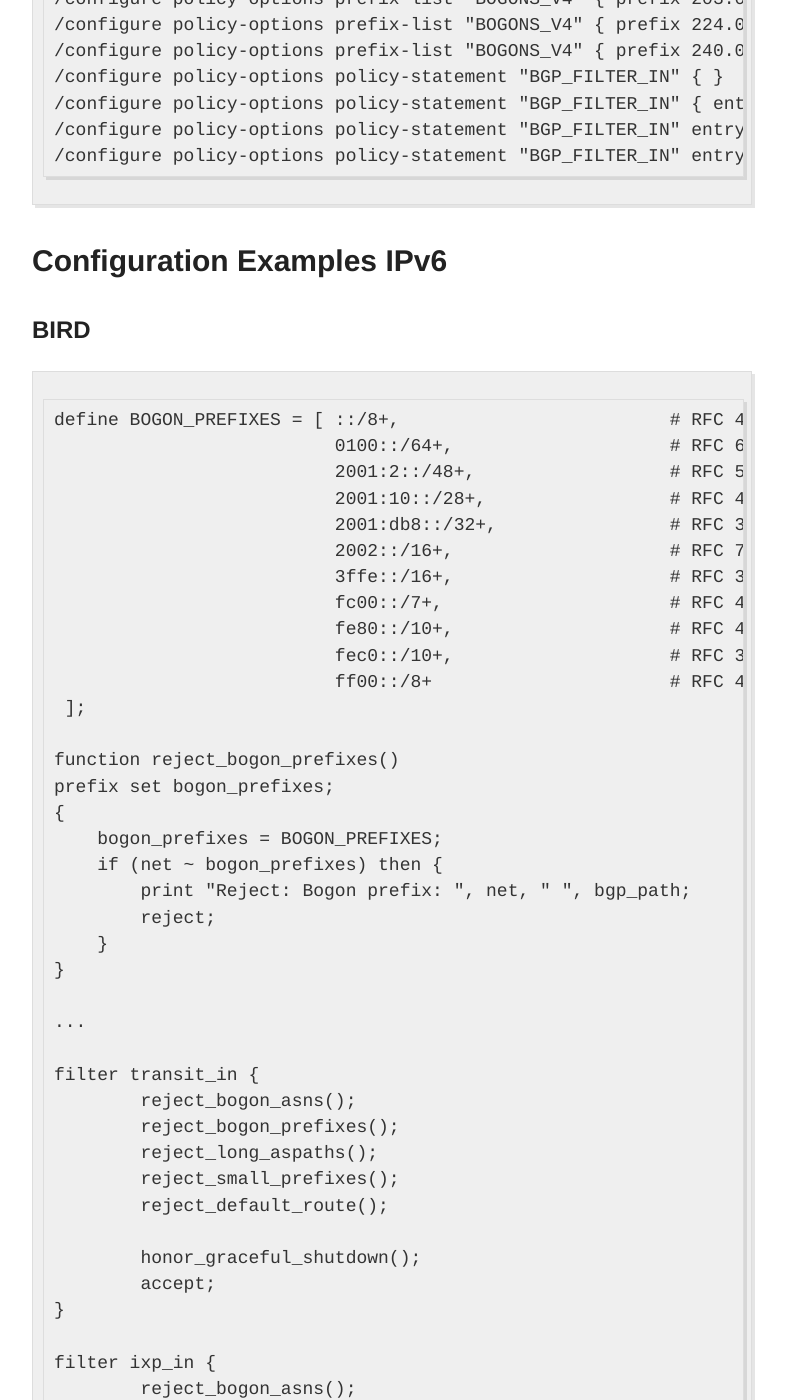
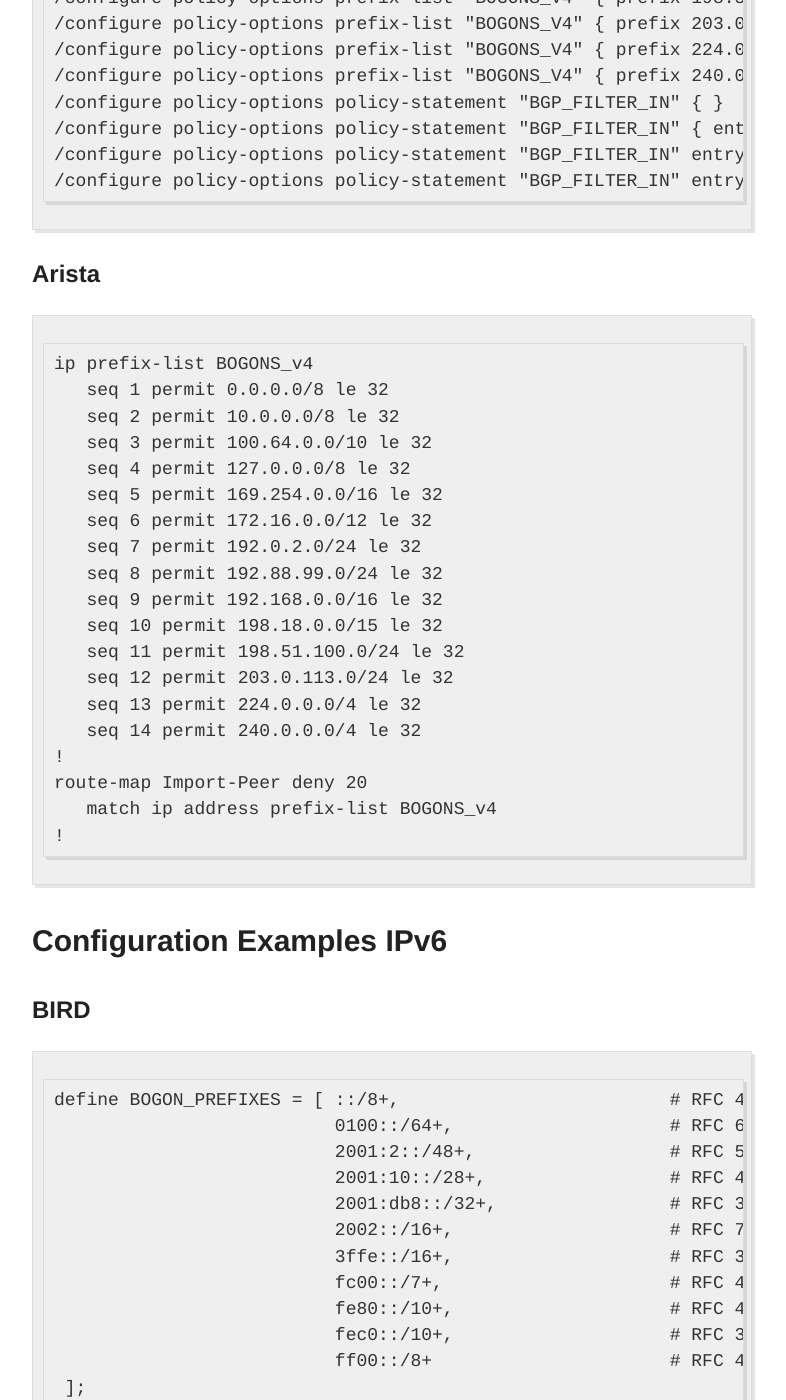
Before and after one commit to NLNOG/bgpfilterguide, a Jekyll site: the page built from guides/bogon_prefixes.md, in a window 1280 px wide and 1400 px high, scrolled down 7802 px. Shown: the whole window, without its empty margins (248-1034 px from the left). Built offline with Jekyll 4.4.1, drawn with Linux system fonts in a browser that asks for light colours.

Commit message:
Update bogon_prefixes.md Arista IPv4

````diff
--- a/guides/bogon_prefixes.md
+++ b/guides/bogon_prefixes.md
@@ -275,6 +275,28 @@
 /configure policy-options policy-statement "BGP_FILTER_IN" entry 10 from prefix-list ["BOGONS_V4"]
 /configure policy-options policy-statement "BGP_FILTER_IN" entry 10 action action-type reject
 ```
+## Arista
+```
+ip prefix-list BOGONS_v4
+   seq 1 permit 0.0.0.0/8 le 32
+   seq 2 permit 10.0.0.0/8 le 32
+   seq 3 permit 100.64.0.0/10 le 32
+   seq 4 permit 127.0.0.0/8 le 32
+   seq 5 permit 169.254.0.0/16 le 32
+   seq 6 permit 172.16.0.0/12 le 32
+   seq 7 permit 192.0.2.0/24 le 32
+   seq 8 permit 192.88.99.0/24 le 32
+   seq 9 permit 192.168.0.0/16 le 32
+   seq 10 permit 198.18.0.0/15 le 32
+   seq 11 permit 198.51.100.0/24 le 32
+   seq 12 permit 203.0.113.0/24 le 32
+   seq 13 permit 224.0.0.0/4 le 32
+   seq 14 permit 240.0.0.0/4 le 32
+!
+route-map Import-Peer deny 20
+   match ip address prefix-list BOGONS_v4
+!
+```
 # Configuration Examples IPv6
 
 ## BIRD
````
